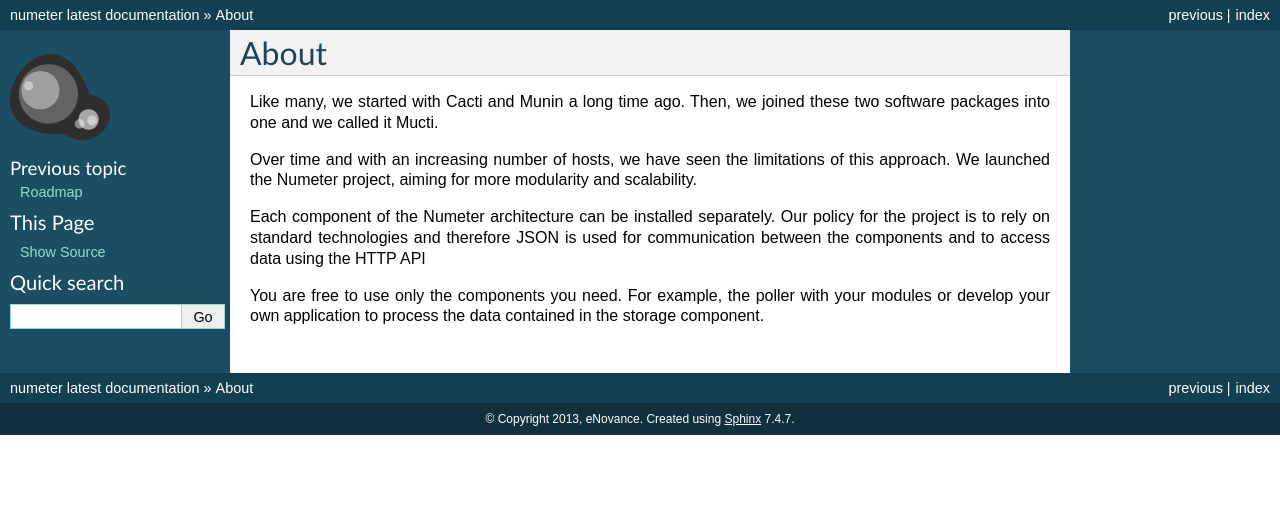
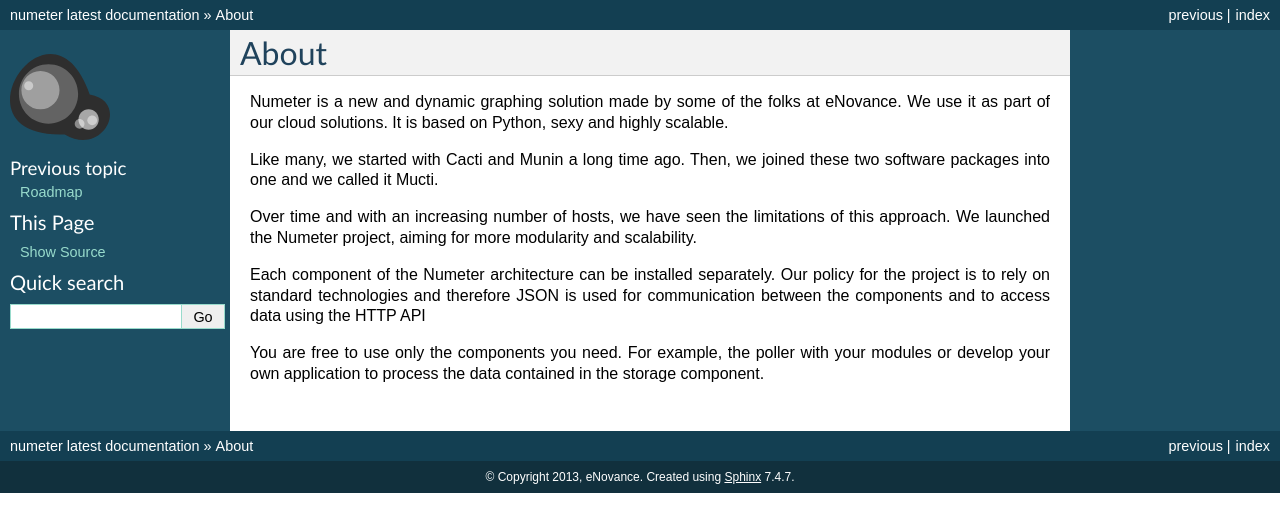
Before and after one commit to redhat-cip/numeter, a Sphinx documentation site: the page built from docs/about.rst, in a window 1280 px wide. Shown: the top 532 px of the page. Built offline with Sphinx 7.4.7, drawn with Linux system fonts in a browser that asks for light colours.

Commit message:
Update about.rst

```diff
--- a/docs/about.rst
+++ b/docs/about.rst
@@ -5,6 +5,10 @@
 ############
 About
 ############
+
+Numeter is a new and dynamic graphing solution made by some of the
+folks at eNovance. We use it as part of our cloud solutions. It is
+based on Python, sexy and highly scalable.
 
 Like many, we started with Cacti and Munin a long time ago. Then, we joined these two software packages into one and we called it Mucti.
 
```
